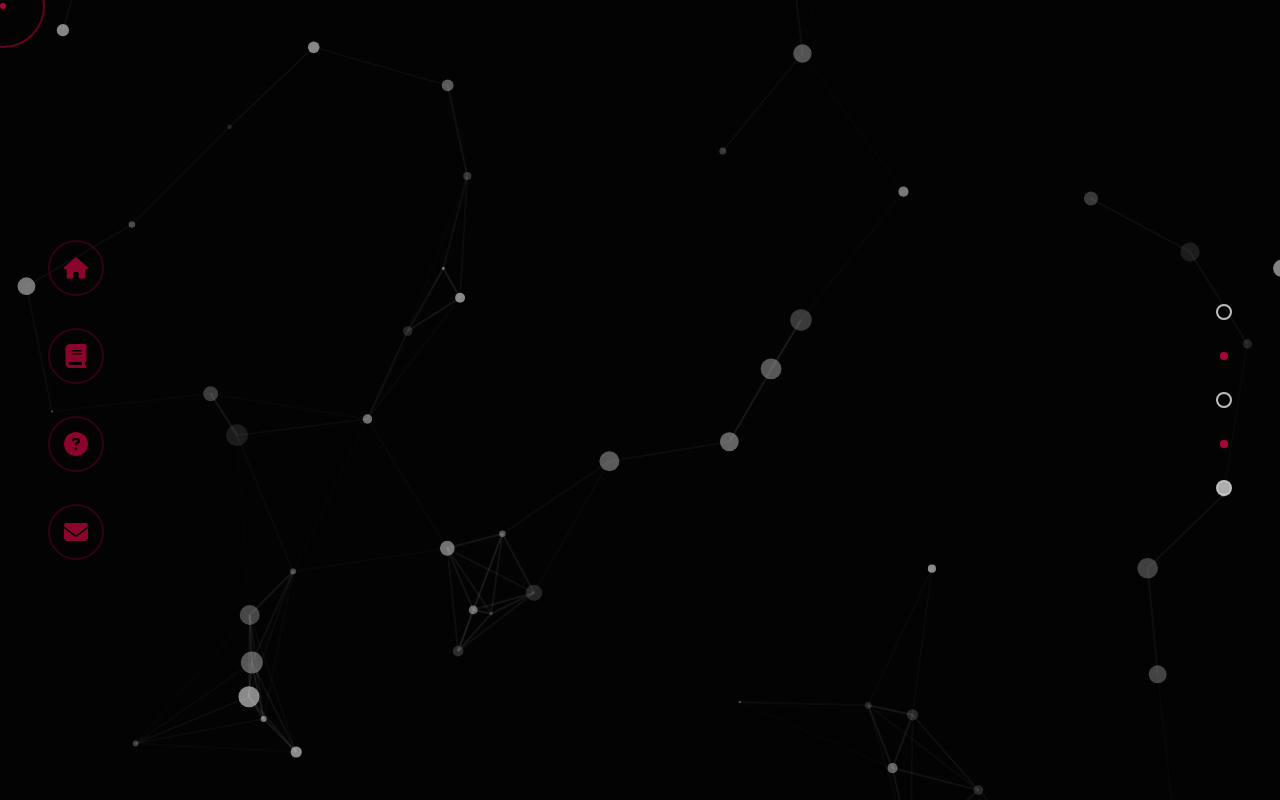
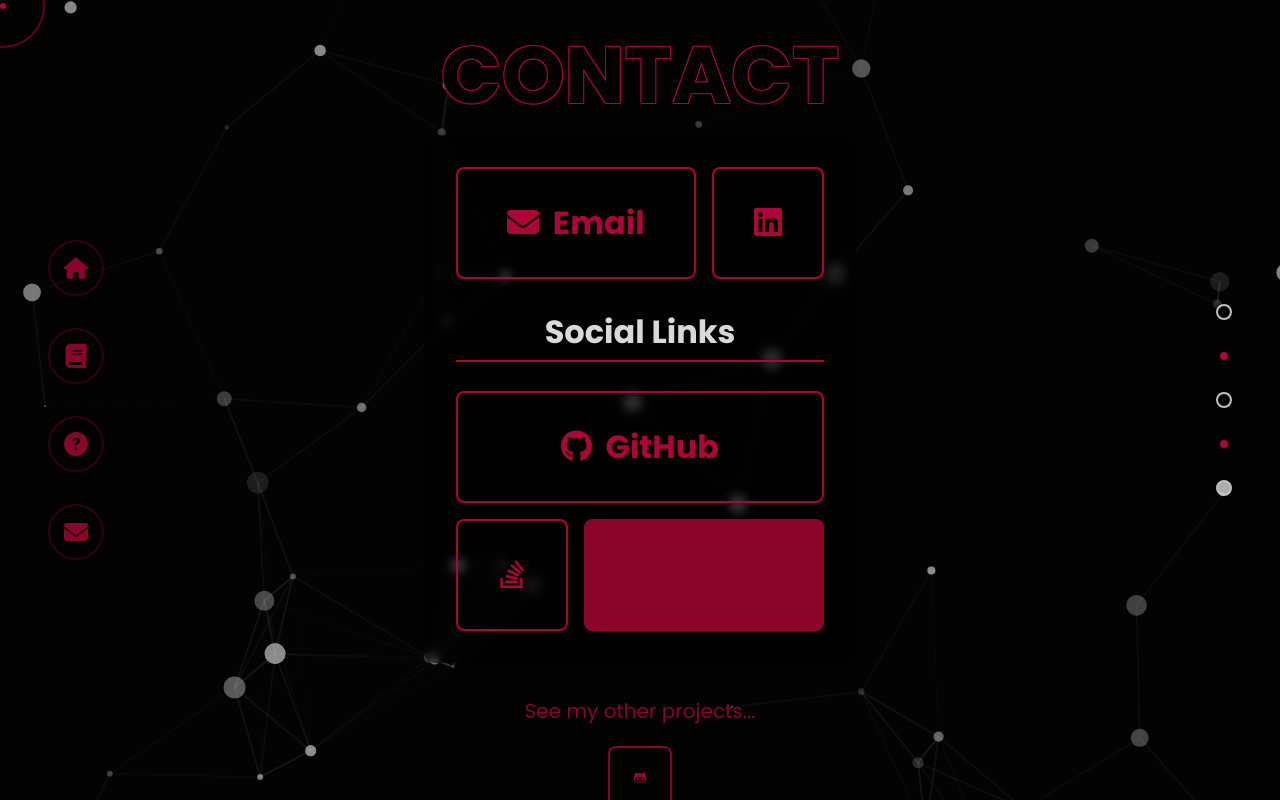
Before and after one commit to hnm938/bootcamp-portfolio, a React (Create React App) app: page / in a window 1280 px wide. Both pictures are taken after a click on the button 76 px from the left and 532 px from the top of the page. Shown: the part 960-1760 px from the top of the page. Built offline with nearby package versions, Linux system fonts and the light colour scheme.

Commit message:
finished about and contact page

```diff
--- a/src/App.scss
+++ b/src/App.scss
@@ -33,7 +33,7 @@
       width: 500px;
       height: 200px;
       position: absolute;
-      transform: translate(8px, -5.5rem);
+      transform: translate(8px, -6.5rem);
     }
 
     div {
--- a/src/components/Particle.jsx
+++ b/src/components/Particle.jsx
@@ -60,7 +60,7 @@ export const Particle = memo(() => {
             },
             "move": {
               "enable": true,
-              "speed": 0.25,
+              "speed": 0.5,
               "direction": "none",
               "random": true,
               "straight": true,
--- a/src/pages/Contact.jsx
+++ b/src/pages/Contact.jsx
@@ -1,9 +1,68 @@
 import "./css/Contact.scss";
 
+import { Footer } from "../components/Footer";
+
+import { FontAwesomeIcon } from "@fortawesome/react-fontawesome";
+import { faGithub, faLinkedin, faStackOverflow } from "@fortawesome/free-brands-svg-icons";
+import { faEnvelope } from "@fortawesome/free-solid-svg-icons";
+
 export default function Contact() {
-  return(
+  return (
     <div className="Contact">
-      <h1>Contact Me</h1>
+      <header>
+        <h1 className="page-title">Contact</h1>
+      </header>
+      <div className="page-body">
+        <LinkButton
+          url="mailto:abrahamhodos@gmail.com?subject=I want to hire you!"
+          style={{ gridRow: "1", gridColumn: "1 / span 2" }}
+        >
+          <FontAwesomeIcon icon={faEnvelope} />  Email
+        </LinkButton>
+        <LinkButton
+          url="https://www.linkedin.com/in/abe-hodos-212985270/"
+          style={{ gridRow: "1", gridColumn: "3" }}
+        >
+          <FontAwesomeIcon icon={faLinkedin} />
+        </LinkButton>
+
+        <h1 style={{ gridRow: "2", gridColumn: "1 / span 3" }}>Social Links</h1>
+        <LinkButton
+          url="https://github.com/hnm938"
+          style={{ gridRow: "3", gridColumn: "1 / span 3" }}
+        >
+          <FontAwesomeIcon icon={faGithub} />  GitHub
+        </LinkButton>
+        <LinkButton
+          url="https://stackoverflow.com/users/15078572/hnm938"
+          style={{ gridRow: "4", gridColumn: "1" }}
+        >
+          <FontAwesomeIcon icon={faStackOverflow} />
+        </LinkButton>
+        <LinkButton
+          url="https://github.com/hnm938"
+          style={{
+            gridRow: "4",
+            gridColumn: "2 / span 2",
+            borderColor: "var(--primary-color-3-3)",
+            backgroundColor: "var(--primary-color-3-3)",
+          }}
+        ></LinkButton>
+      </div>
+      <Footer />
     </div>
-  )
+  );
 }
+
+export const LinkButton = (props) => {
+  return (
+    <button
+      style={props.style}
+      onClick={() => {
+        window.open(props.url);
+      }}
+    >
+      {props.children}
+    </button>
+  );
+}
--- a/src/pages/Home.jsx
+++ b/src/pages/Home.jsx
@@ -16,14 +16,28 @@ function Home() {
           <h1>Abe Hodos</h1>
           <h1>Abe Hodos</h1>
           <h1>Abe Hodos</h1>
-          <h2>Welcome</h2>
-          <h2>to</h2>
-          <h2>my</h2>
-          <h2>Portfolio ...</h2>
+          <div id="subtitle-container">
+            <div>
+              <h2>Welcome</h2>
+              <h2>to</h2>
+              <h2>my</h2>
+              <h2>Portfolio</h2>
+            </div>
+            <div>
+              <h2>Back End</h2>
+              <h2>Font End</h2>
+              <h2>UI/UX</h2>
+            </div>
+          </div>
         </div>
       </header>
       <div id="social-links">
-        <button className="btn">
+        <button
+          className="btn"
+          onClick={() => {
+            window.open("https://www.linkedin.com/in/abe-hodos-212985270/");
+          }}
+        >
           <FontAwesomeIcon icon={faLinkedinIn} />  LinkedIn
         </button>
         <button
--- a/src/pages/css/Contact.scss
+++ b/src/pages/css/Contact.scss
@@ -0,0 +1,76 @@
+@mixin FC {
+  display: flex;
+  align-items: center;
+  justify-content: center;
+}
+
+.Contact {
+  width: 85%;
+
+  @include FC;
+  flex-direction: column;
+
+  margin: 0 auto;
+  padding: 0 2rem;
+
+  header {
+    .page-title {
+      margin: 5rem 0 0 0;
+      font-size: 5rem;
+      text-transform: uppercase;
+      color: var(--black);
+      $outline-color: var(--primary-color-3-1);
+      text-shadow: -1px -1px 0 $outline-color, 1px -1px 0 $outline-color,
+        -1px 1px 0 $outline-color, 1px 1px 0 $outline-color;
+    }
+  }
+
+  .page-body {
+
+    width: fit-content;
+    height: fit-content;
+    padding: 2rem;
+
+    background-color: rgba(0, 0, 0, 0.5);
+    backdrop-filter: blur(5px);
+    border-radius: 0.75rem;
+
+    display: grid;
+    grid-template-columns: 7rem 7rem 7rem;
+    grid-template-rows: 7rem 5rem 7rem 7rem;
+    gap: 1rem 1rem;
+
+    h1, button {
+
+      margin: auto;
+    }
+
+    h1 {
+      width: 100%;
+      padding-bottom: 0.25rem;
+      text-align: center;
+      color: var(--primary-color-2-2);
+      border-bottom: solid var(--primary-color-3-1) 2px;
+    }
+
+    button {
+      height: 100%;
+      width: 100%;
+
+      color: var(--primary-color-3-1);
+      font-family: inherit;
+      font-weight: bold;
+      font-size: 2rem;
+
+      border: solid var(--primary-color-3-1) 2px;
+      border-radius: 0.5rem;
+
+      background: transparent;
+      transition: background-color 150ms ease;
+
+      &:hover {
+        background-color: var(--transparent-primary-color-3-4);
+      }
+    }
+  }
+}
--- a/src/pages/css/Home.scss
+++ b/src/pages/css/Home.scss
@@ -93,15 +93,61 @@ body {
         animation-delay: 100ms;
       }
 
-      h2 {
-        opacity: 0;
-        font-weight: 300;
-        animation: subtitleReveal 300ms cubic-bezier(0, 1, 0.75, 1.5) forwards;
+      #subtitle-container {
+        width: 38rem;
+
+        display: grid;
+        grid-template-rows: 1fr;
+        grid-template-columns: max-content 1fr;
+        gap: 0 2.5rem;
+
+        h2 {
+          width: fit-content;
+          color: var(--primary-color-2-1);
+          opacity: 0;
+          font-weight: 300;
+          animation: subtitleReveal 300ms cubic-bezier(0, 1, 0.75, 1.5) forwards;
+        }
+        hr {
+          // transform: rotateZ(15deg) translateX(10px);
+          margin: auto 1rem auto 2rem;
+          height: 95%;
+          width: 0.5rem;
+          background-color: var(--primary-color-3-4);
+          border: none;
+          transform: translateX(-2rem);
+        }
+
+        div:nth-of-type(2) {
+          width: 100%;
+          height: 90%;
+
+          filter: brightness(0.95);
+          transform: translateY(12px);
+
+          @include FC;
+          flex-direction: column;
+          align-items: flex-start;
+          justify-content: space-between;
+
+          h2 {
+            width: calc(100% - 1rem);
+            padding-left: 1rem;
+
+            color: var(--black);
+            font-weight: 700;
+
+            background-color: var(--primary-color-3-1);
+            border-radius: 0.25rem;
+          }
+          h2:nth-of-type(2) { filter: brightness(0.8); }
+          h2:nth-of-type(3) { filter: brightness(0.6); }
+        }
       }
-      h2:nth-of-type(1) { animation-delay: 0.9s; }
-      h2:nth-of-type(2) { animation: subtitleReveal 300ms 1s cubic-bezier(0, 1, 0.75, 1.5) forwards, subtitleReveal1 400ms 1.8s ease forwards; }
-      h2:nth-of-type(3) { animation: subtitleReveal 300ms 1.1s cubic-bezier(0, 1, 0.75, 1.5) forwards, subtitleReveal2 400ms 1.8s ease forwards; }
-      h2:nth-of-type(4) { animation: subtitleReveal 300ms 1.2s cubic-bezier(0, 1, 0.75, 1.5) forwards, subtitleReveal3 400ms 1.8s ease forwards; }
+      // h2:nth-of-type(1) { animation-delay: 0.9s; }
+      // h2:nth-of-type(2) { animation: subtitleReveal 300ms 1s cubic-bezier(0, 1, 0.75, 1.5) forwards, subtitleReveal1 400ms 1.8s ease forwards; }
+      // h2:nth-of-type(3) { animation: subtitleReveal 300ms 1.1s cubic-bezier(0, 1, 0.75, 1.5) forwards, subtitleReveal2 400ms 1.8s ease forwards; }
+      // h2:nth-of-type(4) { animation: subtitleReveal 300ms 1.2s cubic-bezier(0, 1, 0.75, 1.5) forwards, subtitleReveal3 400ms 1.8s ease forwards; }
     }
 
   }
```
Also changed, not shown: src/components/ProjectButtons.jsx (added, +23 -0 lines), src/pages/Portfolio.jsx (+57 -44 lines), src/assets/images/header-vector.svg.
